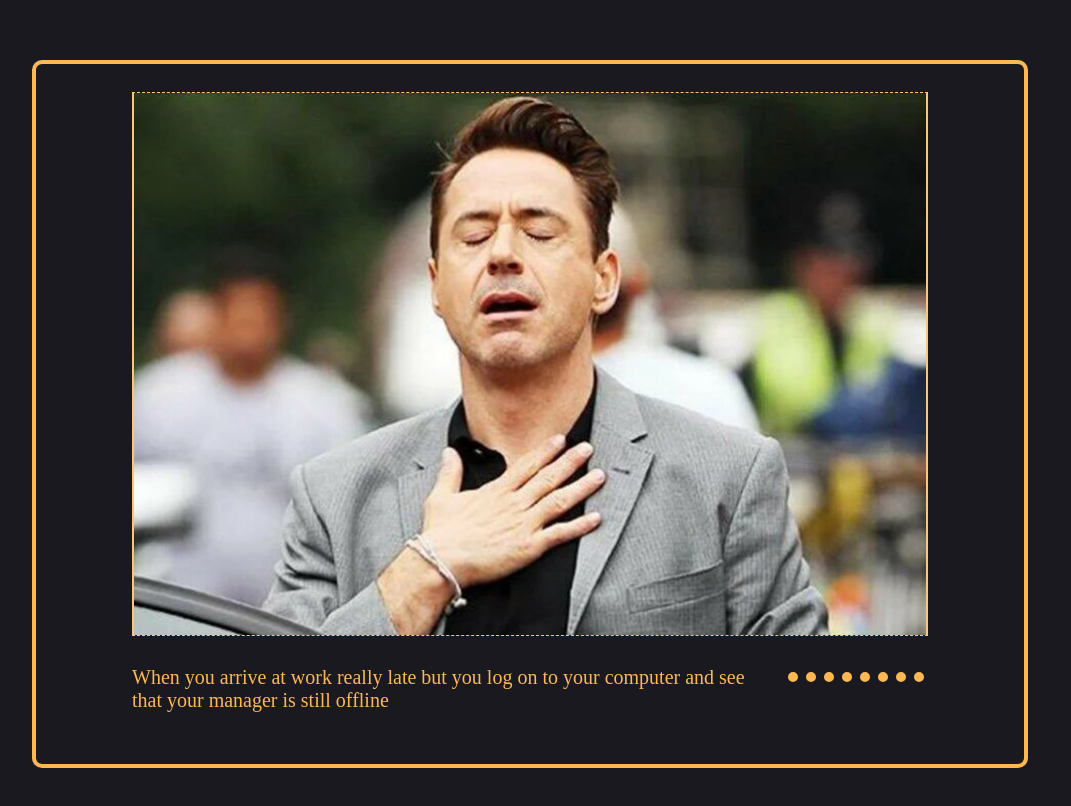
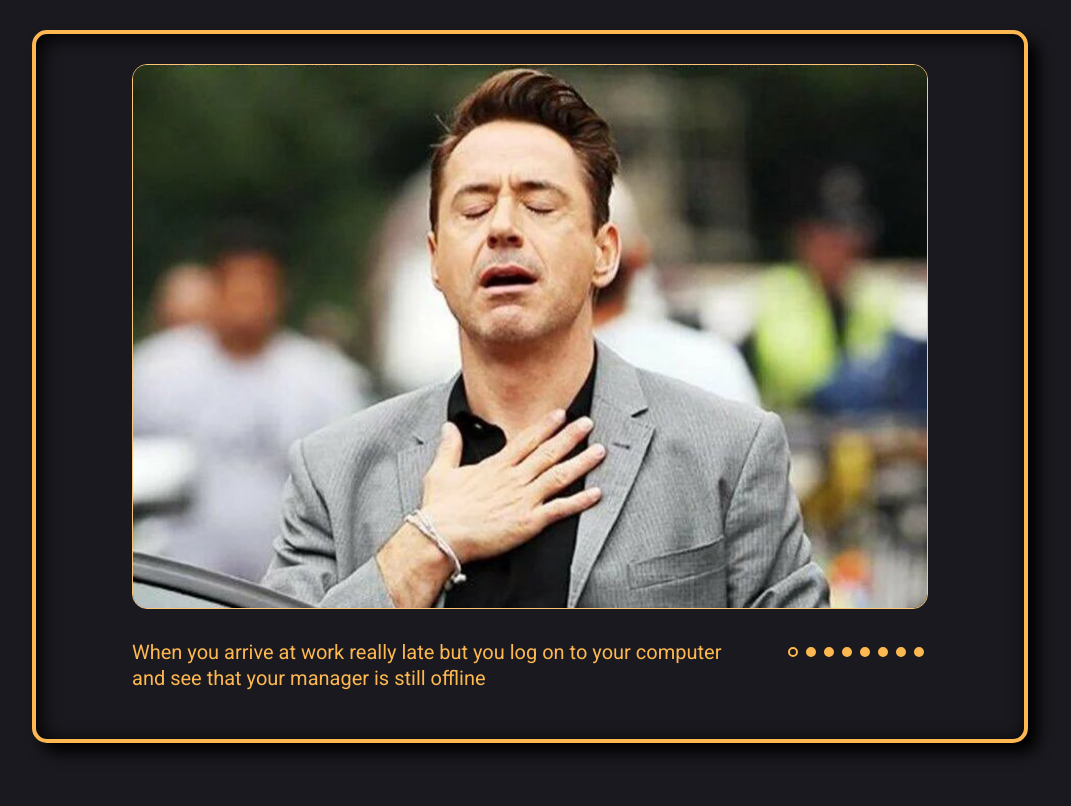
Before and after one commit to olgamarty/cssMemSlider, a plain HTML site: page cssMemSlider/index.html in a window 1280 px wide. Shown: the whole page, without its empty margins (110-1181 px from the left). Drawn offline with Linux system fonts and the light colour scheme.

Commit message:
fix: change some dimensions and make minor edits (Fri, May 13, 2022 05:48:37 PM)

```diff
--- a/cssMemSlider/index.html
+++ b/cssMemSlider/index.html
@@ -7,13 +7,16 @@
 	<meta name="viewport" content="width=device-width, initial-scale=1.0">
 	<link rel="stylesheet" href="normalize.css">
 	<link rel="stylesheet" href="style.css">
+	<link rel="preconnect" href="https://fonts.googleapis.com">
+	<link rel="preconnect" href="https://fonts.gstatic.com" crossorigin>
+	<link href="https://fonts.googleapis.com/css2?family=Roboto&display=swap" rel="stylesheet">
 	<title>Mem Slider</title>
 </head>
 
 <body>
 	<div class="container">
 		<div class="slider">
-			<input type="radio" name="radio" id="radio1">
+			<input type="radio" name="radio" id="radio1" checked>
 			<input type="radio" name="radio" id="radio2">
 			<input type="radio" name="radio" id="radio3">
 			<input type="radio" name="radio" id="radio4">
--- a/cssMemSlider/style.css
+++ b/cssMemSlider/style.css
@@ -2,39 +2,35 @@
 	box-sizing: border-box;
 }
 
-html {
-	font-size: 10px;
-}
-
 body {
+	font-family: 'Roboto', 'Arial', sans-serif;
 	background-color: #1a191f;
 }
 
 .container {
-	max-width: 1200px;
+	max-width: 75rem;
 	margin: 0 auto;
 	background-color: #1a191f;
 }
 
 .slider {
 	max-width: 83%;
-	margin: 5% auto;
+	margin: 10% auto;
 	padding: 1% 8% 4%;
 	background-color: #1a191f;
-	border: 4px solid #fdb851;
-	border-radius: 10px;
+	border: 0.25rem solid #fdb851;
+	border-radius: 0.938rem;
+	box-shadow: 0.625rem 0.625rem 0.938rem #000000,
+		inset 0.25rem 0.25rem 1.25rem #000000;
 }
 
 .slides-wrapper {
 	width: 100%;
-	max-height: 54.5rem;
-	margin-bottom: 3rem;
+	max-height: 34.063rem;
+	margin-bottom: 1.875rem;
 	overflow: hidden;
-	border-top: 1px dashed #fcc676;
-	border-bottom: 1px dashed #fcc676;
-	border-left: 2px solid #fcc676;
-	border-right: 2px solid #fcc676;
-
+	border: 0.063rem solid #fcc676;
+	border-radius: 0.938rem;
 }
 
 input[name="radio"] {
@@ -99,26 +95,32 @@ input[name="radio"] {
 
 .navigation {
 	display: flex;
-	margin-left: 2rem;
+	margin-left: 3.125rem;
+	margin-top: 0.125rem;
 }
 
 .btn {
-	width: 1.8rem;
-	height: 2.2rem;
-	padding: 0.6rem 0.4rem;
+	width: 1.125rem;
+	height: 1.5rem;
+	padding: 0.375rem 0.25rem;
 	cursor: pointer;
 	transition: all 0.3s ease;
 }
 
 .btn:hover .circle {
 	transform: scale(1.4);
-	box-shadow: 0 0 5px #fac372;
+	box-shadow: 0 0 0.313rem #fac372;
+}
+
+.btn:active .circle {
+	transform: scale(1.1);
+	box-shadow: none;
 }
 
 .circle {
-	width: 1rem;
-	height: 1rem;
-	border: 2px solid #fdb851;
+	width: 0.625rem;
+	height: 0.625rem;
+	border: 0.125rem solid #fdb851;
 	background-color: #fdb851;
 	border-radius: 50%;
 	margin: 0 auto;
@@ -159,7 +161,7 @@ input[name="radio"] {
 
 .slide-description__wrapper {
 	width: 100%;
-	min-height: 5rem;
+	min-height: 3.125rem;
 	overflow: hidden;
 }
 
@@ -178,7 +180,8 @@ input[name="radio"] {
 	display: block;
 	width: 100%;
 	height: 100%;
-	font-size: 2rem;
+	font-size: 1.25rem;
+	line-height: 130%;
 	margin: 0;
 	padding: 0;
 	color: #fdb851;
@@ -215,3 +218,33 @@ input[name="radio"] {
 #radio8:checked~.bottem-content .slide-description__wrapper .slide-description .slide-text1 {
 	margin-left: -87.5%;
 }
+
+@media screen and (max-width: 768px) {
+	.bottem-content {
+		flex-direction: column-reverse;
+	}
+
+	.navigation {
+		align-self: center;
+		margin: 0 0 0.938rem;
+	}
+
+	.slider {
+		max-width: 90%;
+		padding: 1% 5% 4%;
+	}
+
+	.slides-wrapper {
+		margin-bottom: 1.563rem;
+	}
+
+	.slide-text {
+		font-size: 1.1rem;
+	}
+}
+
+@media screen and (max-height: 800px) and (orientation: landscape) {
+	.slider {
+		margin: 2.5% auto;
+	}
+}
```
